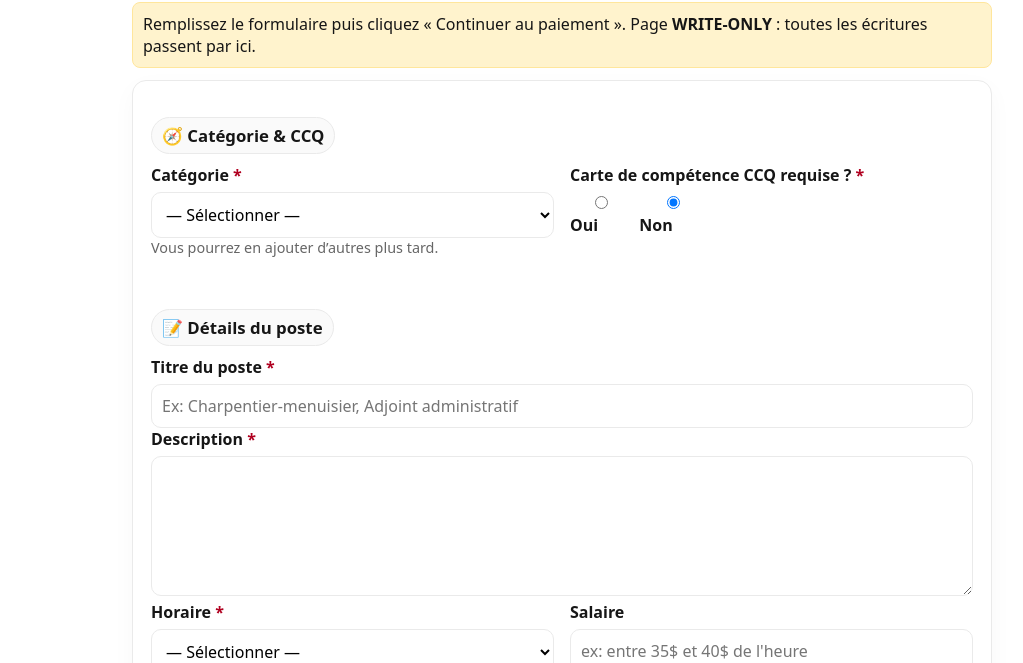
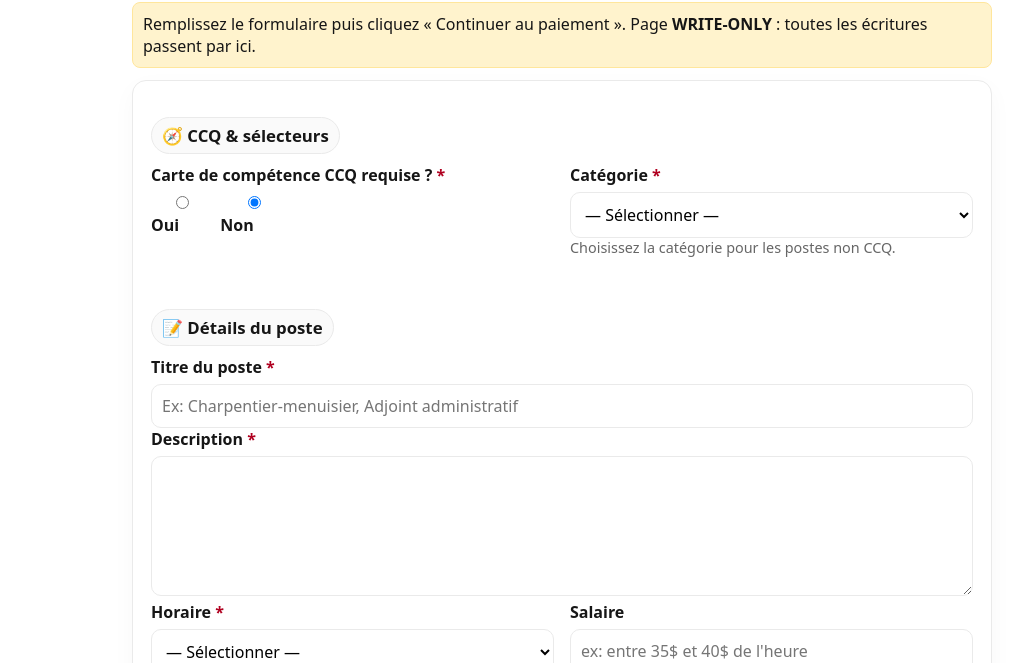
Before and after one commit to smsjob/zoneconstruction, a plain HTML site: page annoncer.html in a window 1280 px wide. Shown: the part 137-800 px from the top of the page, without its empty margins (78-1101 px from the left). Drawn offline with Linux system fonts and the light colour scheme.

Commit message:
Update annoncer.html

```diff
--- a/annoncer.html
+++ b/annoncer.html
@@ -65,21 +65,12 @@
 
     <div class="card">
       <form id="jobForm" class="grid" novalidate>
-        <!-- SECTION: Catégorie & CCQ -->
+        <!-- SECTION: CCQ & Catégories -->
         <div class="section">
-          <h2>🧭 Catégorie & CCQ</h2>
+          <h2>🧭 CCQ & sélecteurs</h2>
+
           <div class="grid grid-2">
-            <div>
-              <label class="req" for="categorie">Catégorie</label>
-              <select id="categorie" name="Categorie" required>
-                <option value="" disabled selected>— Sélectionner —</option>
-                <option>Administration</option>
-                <option>Vente</option>
-                <option>Chantier</option>
-              </select>
-              <div class="muted">Vous pourrez en ajouter d’autres plus tard.</div>
-            </div>
-
+            <!-- CCQ radios -->
             <div>
               <label class="req">Carte de compétence CCQ requise ?</label>
               <div style="display:flex;gap:16px;margin-top:6px">
@@ -87,9 +78,21 @@
                 <label><input type="radio" name="ccq_required" value="NON" required checked> Non</label>
               </div>
             </div>
+
+            <!-- Catégorie (générale) — visible seulement si CCQ = NON -->
+            <div id="wrapCategorie" class="hidden">
+              <label class="req" for="categorie">Catégorie</label>
+              <select id="categorie" name="Categorie">
+                <option value="" disabled selected>— Sélectionner —</option>
+                <option>Administration</option>
+                <option>Vente</option>
+                <option>Chantier</option>
+              </select>
+              <div class="muted">Choisissez la catégorie pour les postes non CCQ.</div>
+            </div>
           </div>
 
-          <!-- 4 catégories (affichées seulement si CCQ = OUI) -->
+          <!-- 4 sélecteurs CCQ — visibles seulement si CCQ = OUI -->
           <div id="wrapMetier" class="section hidden">
             <label class="req" for="metier">Métier / Occupation</label>
             <select id="metier" name="Metier">
@@ -174,7 +177,7 @@
         <div class="section">
           <h2>📝 Détails du poste</h2>
 
-          <!-- Titre & Salaire (affichés seulement si CCQ = NON) -->
+          <!-- Titre & Salaire — visibles seulement si CCQ = NON -->
           <div id="wrapTitle">
             <label class="req" for="titre">Titre du poste</label>
             <input id="titre" name="Job Title" placeholder="Ex: Charpentier-menuisier, Adjoint administratif" />
@@ -204,7 +207,7 @@
             <div id="wrapSalaire">
               <label for="salaire">Salaire</label>
               <input id="salaire" name="Salary Display" placeholder="ex: entre 35$ et 40$ de l'heure" />
-              <div class="muted">Affichez ici ce qui sera aussi visible sur la page (exigence Google Jobs).</div>
+              <div class="muted">Affichez ici ce qui sera visible sur la page (Google Jobs).</div>
             </div>
           </div>
         </div>
@@ -309,12 +312,17 @@
     const remHidden = el => el.classList.remove('hidden');
     const isHidden = el => !el || el.classList.contains('hidden') || el.offsetParent === null;
 
-    // CCQ controls
-    const radiosCcq  = document.querySelectorAll('input[name="ccq_required"]');
-    const wrapMetier = document.getElementById('wrapMetier');
-    const wrapNiveau = document.getElementById('wrapNiveau');
-    const wrapSecteur= document.getElementById('wrapSecteur');
-    const wrapRegion = document.getElementById('wrapRegion');
+    // CCQ-related wrappers/fields
+    const radiosCcq   = document.querySelectorAll('input[name="ccq_required"]');
+
+    const wrapCategorie = document.getElementById('wrapCategorie');
+    const categorie     = document.getElementById('categorie');
+
+    const wrapMetier  = document.getElementById('wrapMetier');
+    const wrapNiveau  = document.getElementById('wrapNiveau');
+    const wrapSecteur = document.getElementById('wrapSecteur');
+    const wrapRegion  = document.getElementById('wrapRegion');
+
     const metier  = document.getElementById('metier');
     const niveau  = document.getElementById('niveau');
     const secteur = document.getElementById('secteur');
@@ -330,7 +338,7 @@
       const val = document.querySelector('input[name="ccq_required"]:checked')?.value;
       const ccqOui = (val === 'OUI');
 
-      // CCQ = OUI → show 4 selects, hide title/salary
+      // CCQ = OUI → show 4 CCQ selects; hide Catégorie (générale), Titre, Salaire
       [wrapMetier,wrapNiveau,wrapSecteur,wrapRegion].forEach(el => ccqOui ? remHidden(el) : addHidden(el));
       [metier,niveau,secteur,region].forEach(el=>{
         if(!el) return;
@@ -338,13 +346,20 @@
         else { el.removeAttribute('required'); el.selectedIndex = 0; }
       });
 
-      // Title/Salary toggle (shown only if CCQ = NON)
-      if (ccqOui){
+      if(ccqOui){
+        addHidden(wrapCategorie);
+        if (categorie){ categorie.removeAttribute('required'); categorie.selectedIndex = 0; }
         addHidden(wrapTitle); addHidden(wrapSalaire);
-        if (titre)   titre.removeAttribute('required');
+        if (titre){ titre.removeAttribute('required'); titre.value=''; }
       } else {
+        // CCQ = NON → hide 4 CCQ selects; show Catégorie, Titre, Salaire
+        remHidden(wrapCategorie);
+        if (categorie){ categorie.setAttribute('required','required'); }
+
+        addHidden(wrapMetier); addHidden(wrapNiveau); addHidden(wrapSecteur); addHidden(wrapRegion);
+
         remHidden(wrapTitle); remHidden(wrapSalaire);
-        if (titre)   titre.setAttribute('required','required'); // make title required on NON
+        if (titre){ titre.setAttribute('required','required'); }
       }
     }
 
```
